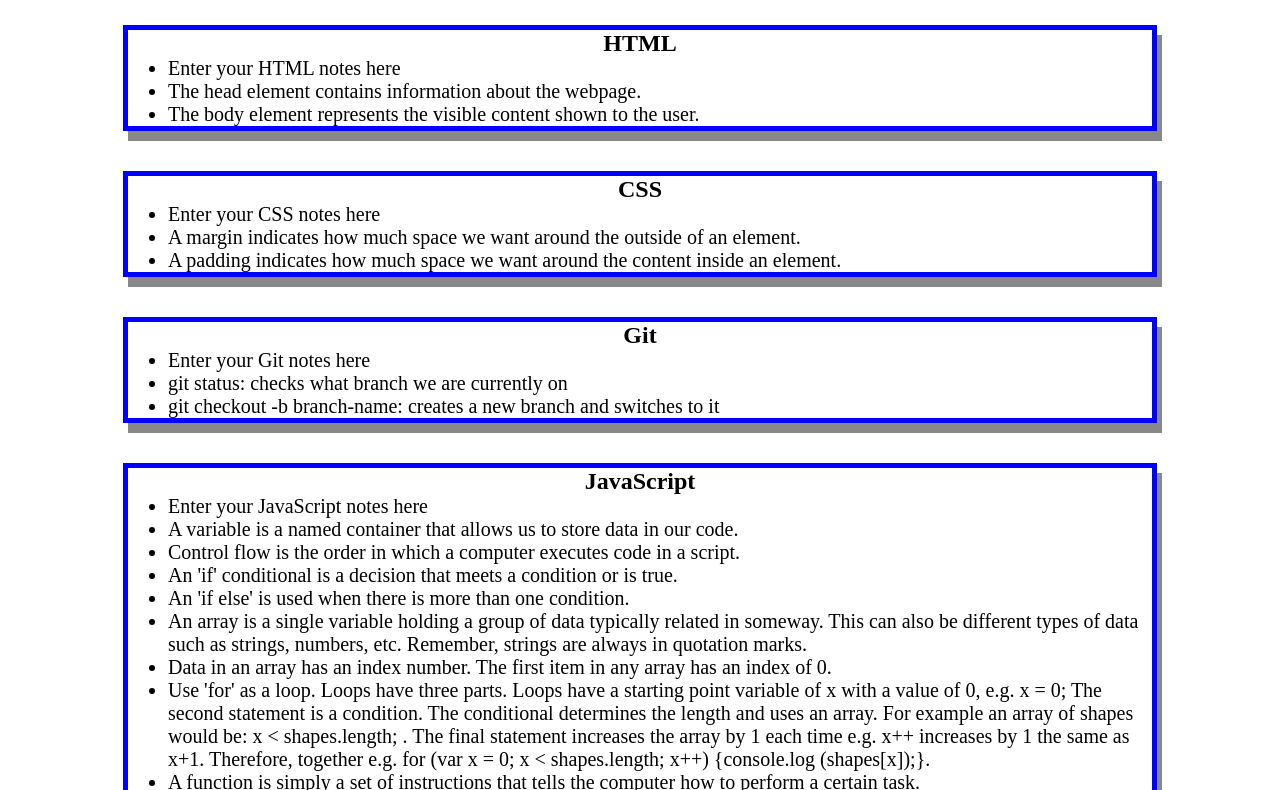
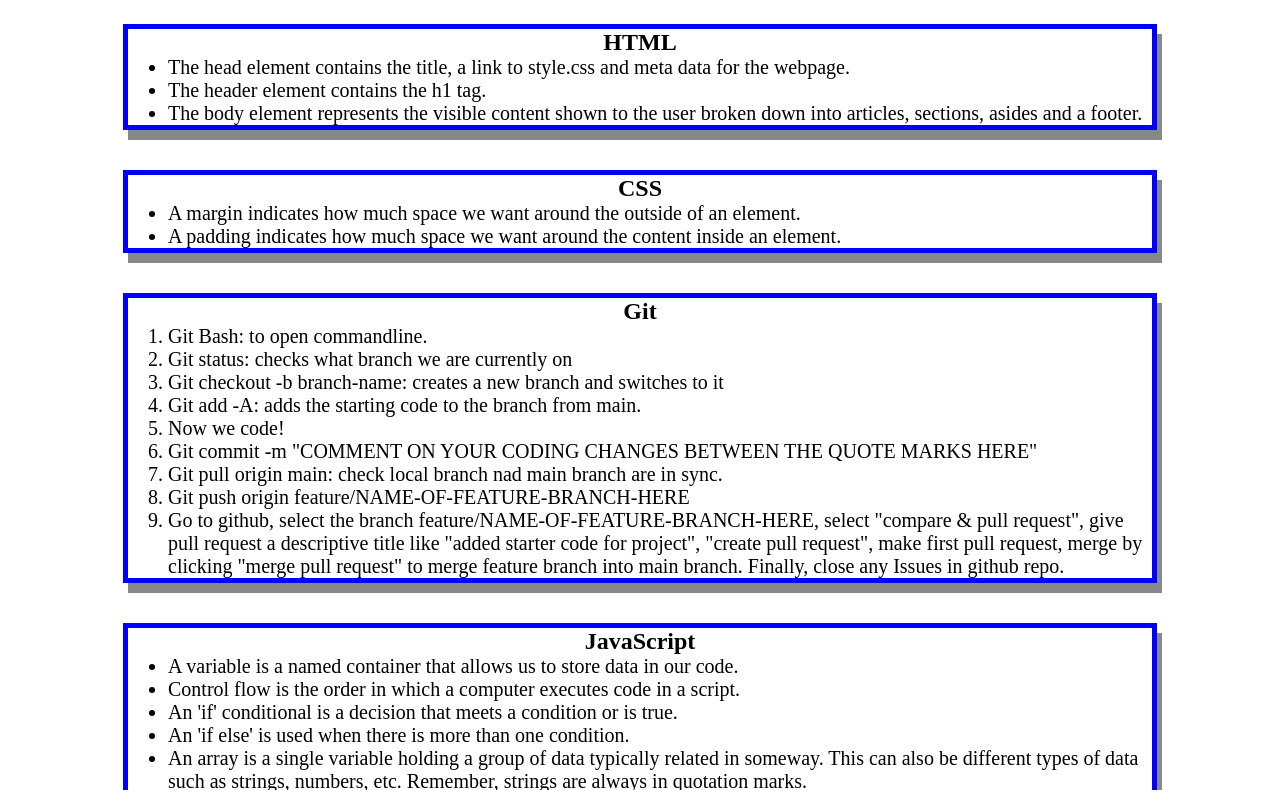
Before and after one commit to CartercodingRepos/prework-study-guide, a plain HTML site: page index.html in a window 1280 px wide. Shown: the part 130-920 px from the top of the page. Drawn offline with Linux system fonts and the light colour scheme.

Commit message:
cleaned up html and improved git section

```diff
--- a/assets/style.css
+++ b/assets/style.css
@@ -24,7 +24,7 @@ img {
     margin-right: auto;
 }
 
-ul {
+ul, ol {
     padding-left: 40px;
     font-size: 20px;
 }
--- a/index.html
+++ b/index.html
@@ -11,22 +11,21 @@
     <header id="top">
       <h1>Prework Study Guide</h1>
       <img src="./assets/bowtie-cat.png" alt="Profile image of cat wearing a bow tie." />
-      <h2>✨ Open the Console to See What's Happening ✨</h2>
+      <h2>This Study Guide is for HTML, CSS, Git and JavaScript.</h2>
     </header>
     <main>
       <section class="card" id="html-section">
         <h2>HTML</h2>
         <ul>
-          <li>Enter your HTML notes here</li>
-          <li>The head element contains information about the webpage.</li>
-          <li>The body element represents the visible content shown to the user.</li>
+          <li>The head element contains the title, a link to style.css and meta data for the webpage.</li>
+          <li>The header element contains the h1 tag.</li>
+          <li>The body element represents the visible content shown to the user broken down into articles, sections, asides and a footer.</li>
         </ul>
       </section>
 
       <section class="card" id="css-section">
         <h2>CSS</h2>
         <ul>
-          <li>Enter your CSS notes here</li>
           <li>A margin indicates how much space we want around the outside of an element.</li>
           <li>A padding indicates how much space we want around the content inside an element.</li>
         </ul>
@@ -34,17 +33,22 @@
 
       <section class="card" id="git-section">
         <h2>Git</h2>
-        <ul>
-          <li>Enter your Git notes here</li>
-          <li>git status: checks what branch we are currently on</li>
-          <li>git checkout -b branch-name: creates a new branch and switches to it</li>
-        </ul>
+        <ol>
+          <li>Git Bash: to open commandline.</li>
+          <li>Git status: checks what branch we are currently on</li>
+          <li>Git checkout -b branch-name: creates a new branch and switches to it</li>
+          <li> Git add -A: adds the starting code to the branch from main.</li>
+          <li>Now we code!</li>
+          <li>Git commit -m "COMMENT ON YOUR CODING CHANGES BETWEEN THE QUOTE MARKS HERE"</li>
+          <li>Git pull origin main: check local branch nad main branch are in sync.</li>
+          <li>Git push origin feature/NAME-OF-FEATURE-BRANCH-HERE</li>
+          <li>Go to github, select the branch feature/NAME-OF-FEATURE-BRANCH-HERE, select "compare & pull request", give pull request a descriptive title like "added starter code for project", "create pull request", make first pull request, merge by clicking "merge pull request" to merge feature branch into main branch.  Finally, close any Issues in github repo. </li>
+        </ol>
       </section>
 
       <section class="card" id="javascript-section">
         <h2>JavaScript</h2>
         <ul>
-          <li>Enter your JavaScript notes here</li>
           <li>A variable is a named container that allows us to store data in our code.</li>
           <li>Control flow is the order in which a computer executes code in a script.</li>
           <li>An 'if' conditional is a decision that meets a condition or is true.</li>
```
